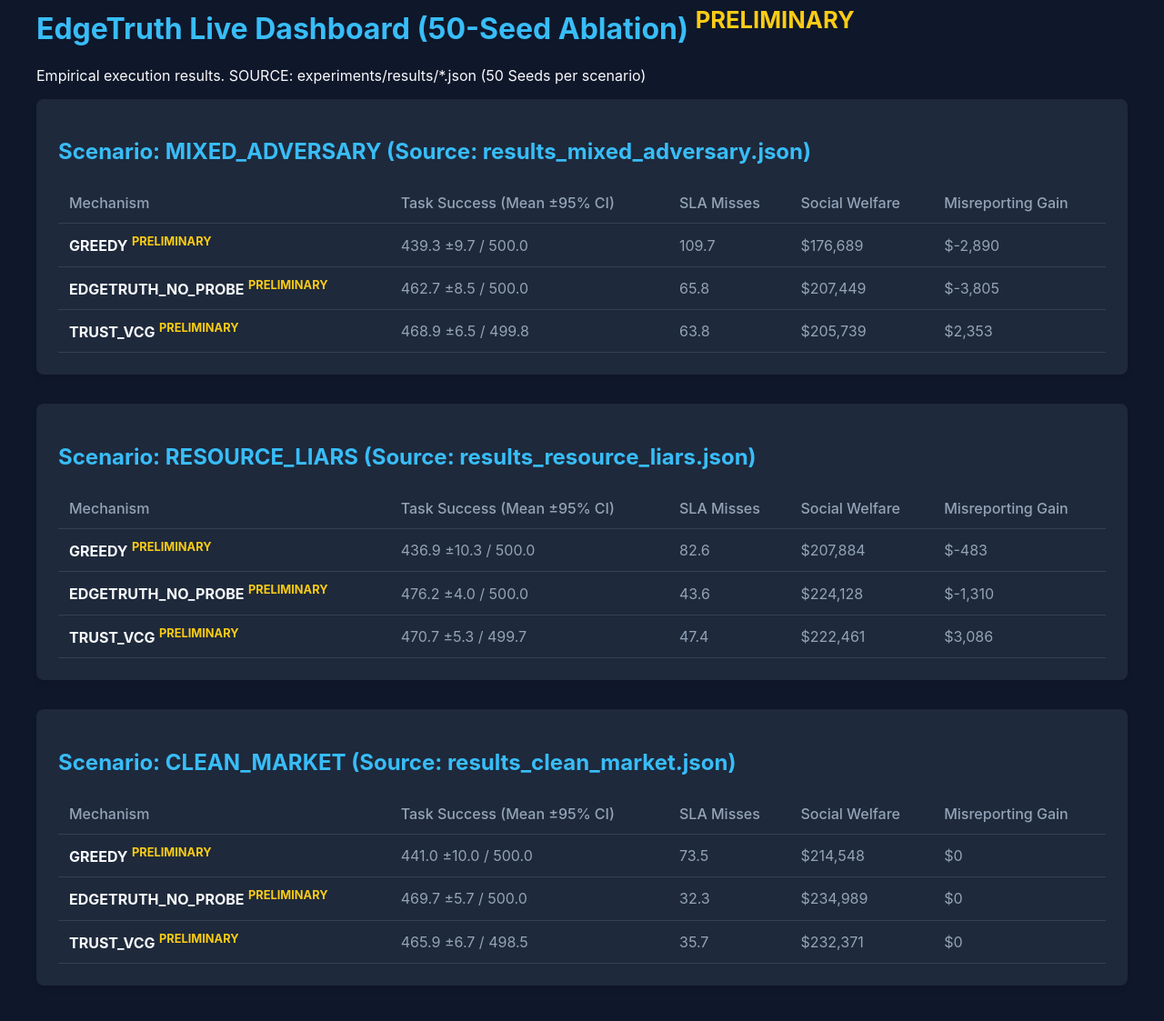
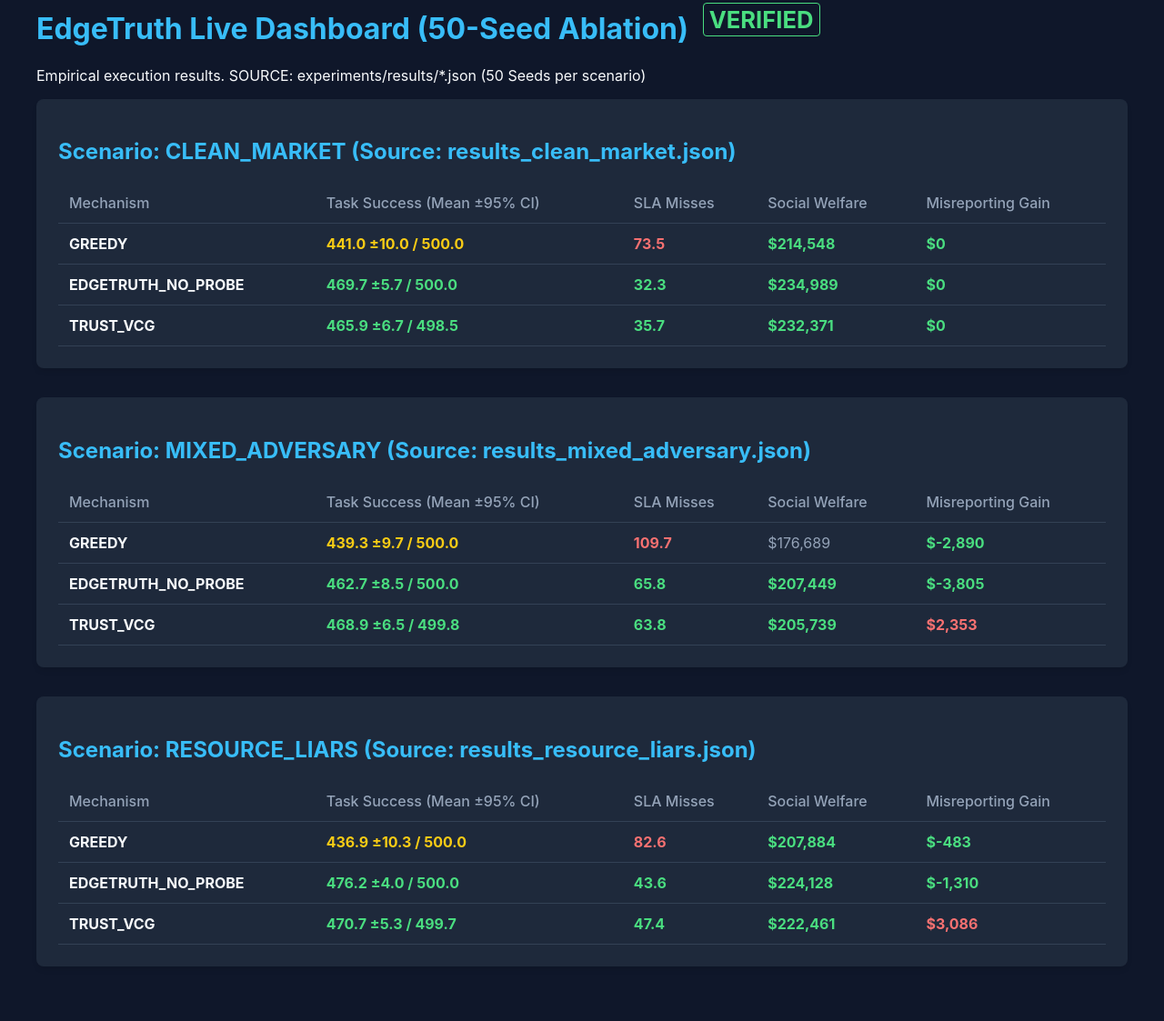
Before and after one commit to Hridanshu4004/veles-edge-auction, a plain HTML site: page dashboard.html in a window 1280 px wide. Shown: the part 55-1178 px from the top of the page at 91% size. Drawn offline with Linux system fonts and the light colour scheme.

Commit message:
feat: finalize dashboard generation with verified status badges

```diff
--- a/dashboard.html
+++ b/dashboard.html
@@ -1,7 +1,7 @@
 <!DOCTYPE html>
 <html>
 <head>
-    <title>EdgeTruth Live Dashboard (50-Seed Ablation)</title>
+    <title>EdgeTruth Live Dashboard (50-Seed Ablation) - VERIFIED</title>
     <style>
         body { font-family: -apple-system, system-ui, sans-serif; background: #0f172a; color: #f8fafc; padding: 2rem; }
         .card { background: #1e293b; padding: 1.5rem; border-radius: 8px; margin-bottom: 2rem; box-shadow: 0 4px 6px -1px rgb(0 0 0 / 0.1); }
@@ -9,13 +9,54 @@
         table { width: 100%; border-collapse: collapse; margin-top: 1rem; }
         th, td { text-align: left; padding: 0.75rem; border-bottom: 1px solid #334155; }
         th { color: #94a3b8; font-weight: 500; }
+        .success { color: #4ade80; font-weight: bold; }
+        .warning { color: #facc15; font-weight: bold; }
+        .danger { color: #f87171; font-weight: bold; }
         .neutral { color: #94a3b8; }
-        .preliminary { color: #facc15; font-weight: bold; font-size: 0.8em; vertical-align: super; }
+        .verified-badge { color: #4ade80; font-weight: bold; font-size: 0.8em; vertical-align: super; margin-left: 8px; border: 1px solid #4ade80; padding: 2px 6px; border-radius: 4px; }
     </style>
 </head>
 <body>
-    <h1>EdgeTruth Live Dashboard (50-Seed Ablation) <span class="preliminary">PRELIMINARY</span></h1>
+    <h1>EdgeTruth Live Dashboard (50-Seed Ablation) <span class="verified-badge">VERIFIED</span></h1>
     <p>Empirical execution results. SOURCE: experiments/results/*.json (50 Seeds per scenario)</p>
+
+    <div class="card">
+        <h2>Scenario: CLEAN_MARKET (Source: results_clean_market.json)</h2>
+        <table>
+            <tr>
+                <th>Mechanism</th>
+                <th>Task Success (Mean ±95% CI)</th>
+                <th>SLA Misses</th>
+                <th>Social Welfare</th>
+                <th>Misreporting Gain</th>
+            </tr>
+
+            <tr>
+                <td><strong>GREEDY</strong></td>
+                <td><span class="warning">441.0 ±10.0 / 500.0</span></td>
+                <td><span class="danger">73.5</span></td>
+                <td><span class="success">$214,548</span></td>
+                <td><span class="success">$0</span></td>
+            </tr>
+
+            <tr>
+                <td><strong>EDGETRUTH_NO_PROBE</strong></td>
+                <td><span class="success">469.7 ±5.7 / 500.0</span></td>
+                <td><span class="success">32.3</span></td>
+                <td><span class="success">$234,989</span></td>
+                <td><span class="success">$0</span></td>
+            </tr>
+
+            <tr>
+                <td><strong>TRUST_VCG</strong></td>
+                <td><span class="success">465.9 ±6.7 / 498.5</span></td>
+                <td><span class="success">35.7</span></td>
+                <td><span class="success">$232,371</span></td>
+                <td><span class="success">$0</span></td>
+            </tr>
+
+        </table>
+    </div>
 
     <div class="card">
         <h2>Scenario: MIXED_ADVERSARY (Source: results_mixed_adversary.json)</h2>
@@ -29,27 +70,27 @@
             </tr>
 
             <tr>
-                <td><strong>GREEDY</strong> <span class="preliminary">PRELIMINARY</span></td>
-                <td><span class="neutral">439.3 ±9.7 / 500.0</span></td>
-                <td><span class="neutral">109.7</span></td>
+                <td><strong>GREEDY</strong></td>
+                <td><span class="warning">439.3 ±9.7 / 500.0</span></td>
+                <td><span class="danger">109.7</span></td>
                 <td><span class="neutral">$176,689</span></td>
-                <td><span class="neutral">$-2,890</span></td>
+                <td><span class="success">$-2,890</span></td>
             </tr>
 
             <tr>
-                <td><strong>EDGETRUTH_NO_PROBE</strong> <span class="preliminary">PRELIMINARY</span></td>
-                <td><span class="neutral">462.7 ±8.5 / 500.0</span></td>
-                <td><span class="neutral">65.8</span></td>
-                <td><span class="neutral">$207,449</span></td>
-                <td><span class="neutral">$-3,805</span></td>
+                <td><strong>EDGETRUTH_NO_PROBE</strong></td>
+                <td><span class="success">462.7 ±8.5 / 500.0</span></td>
+                <td><span class="success">65.8</span></td>
+                <td><span class="success">$207,449</span></td>
+                <td><span class="success">$-3,805</span></td>
             </tr>
 
             <tr>
-                <td><strong>TRUST_VCG</strong> <span class="preliminary">PRELIMINARY</span></td>
-                <td><span class="neutral">468.9 ±6.5 / 499.8</span></td>
-                <td><span class="neutral">63.8</span></td>
-                <td><span class="neutral">$205,739</span></td>
-                <td><span class="neutral">$2,353</span></td>
+                <td><strong>TRUST_VCG</strong></td>
+                <td><span class="success">468.9 ±6.5 / 499.8</span></td>
+                <td><span class="success">63.8</span></td>
+                <td><span class="success">$205,739</span></td>
+                <td><span class="danger">$2,353</span></td>
             </tr>
 
         </table>
@@ -67,65 +108,27 @@
             </tr>
 
             <tr>
-                <td><strong>GREEDY</strong> <span class="preliminary">PRELIMINARY</span></td>
-                <td><span class="neutral">436.9 ±10.3 / 500.0</span></td>
-                <td><span class="neutral">82.6</span></td>
-                <td><span class="neutral">$207,884</span></td>
-                <td><span class="neutral">$-483</span></td>
+                <td><strong>GREEDY</strong></td>
+                <td><span class="warning">436.9 ±10.3 / 500.0</span></td>
+                <td><span class="danger">82.6</span></td>
+                <td><span class="success">$207,884</span></td>
+                <td><span class="success">$-483</span></td>
             </tr>
 
             <tr>
-                <td><strong>EDGETRUTH_NO_PROBE</strong> <span class="preliminary">PRELIMINARY</span></td>
-                <td><span class="neutral">476.2 ±4.0 / 500.0</span></td>
-                <td><span class="neutral">43.6</span></td>
-                <td><span class="neutral">$224,128</span></td>
-                <td><span class="neutral">$-1,310</span></td>
+                <td><strong>EDGETRUTH_NO_PROBE</strong></td>
+                <td><span class="success">476.2 ±4.0 / 500.0</span></td>
+                <td><span class="success">43.6</span></td>
+                <td><span class="success">$224,128</span></td>
+                <td><span class="success">$-1,310</span></td>
             </tr>
 
             <tr>
-                <td><strong>TRUST_VCG</strong> <span class="preliminary">PRELIMINARY</span></td>
-                <td><span class="neutral">470.7 ±5.3 / 499.7</span></td>
-                <td><span class="neutral">47.4</span></td>
-                <td><span class="neutral">$222,461</span></td>
-                <td><span class="neutral">$3,086</span></td>
-            </tr>
-
-        </table>
-    </div>
-
-    <div class="card">
-        <h2>Scenario: CLEAN_MARKET (Source: results_clean_market.json)</h2>
-        <table>
-            <tr>
-                <th>Mechanism</th>
-                <th>Task Success (Mean ±95% CI)</th>
-                <th>SLA Misses</th>
-                <th>Social Welfare</th>
-                <th>Misreporting Gain</th>
-            </tr>
-
-            <tr>
-                <td><strong>GREEDY</strong> <span class="preliminary">PRELIMINARY</span></td>
-                <td><span class="neutral">441.0 ±10.0 / 500.0</span></td>
-                <td><span class="neutral">73.5</span></td>
-                <td><span class="neutral">$214,548</span></td>
-                <td><span class="neutral">$0</span></td>
-            </tr>
-
-            <tr>
-                <td><strong>EDGETRUTH_NO_PROBE</strong> <span class="preliminary">PRELIMINARY</span></td>
-                <td><span class="neutral">469.7 ±5.7 / 500.0</span></td>
-                <td><span class="neutral">32.3</span></td>
-                <td><span class="neutral">$234,989</span></td>
-                <td><span class="neutral">$0</span></td>
-            </tr>
-
-            <tr>
-                <td><strong>TRUST_VCG</strong> <span class="preliminary">PRELIMINARY</span></td>
-                <td><span class="neutral">465.9 ±6.7 / 498.5</span></td>
-                <td><span class="neutral">35.7</span></td>
-                <td><span class="neutral">$232,371</span></td>
-                <td><span class="neutral">$0</span></td>
+                <td><strong>TRUST_VCG</strong></td>
+                <td><span class="success">470.7 ±5.3 / 499.7</span></td>
+                <td><span class="success">47.4</span></td>
+                <td><span class="success">$222,461</span></td>
+                <td><span class="danger">$3,086</span></td>
             </tr>
 
         </table>
```
Also changed, not shown: 1 other file.
